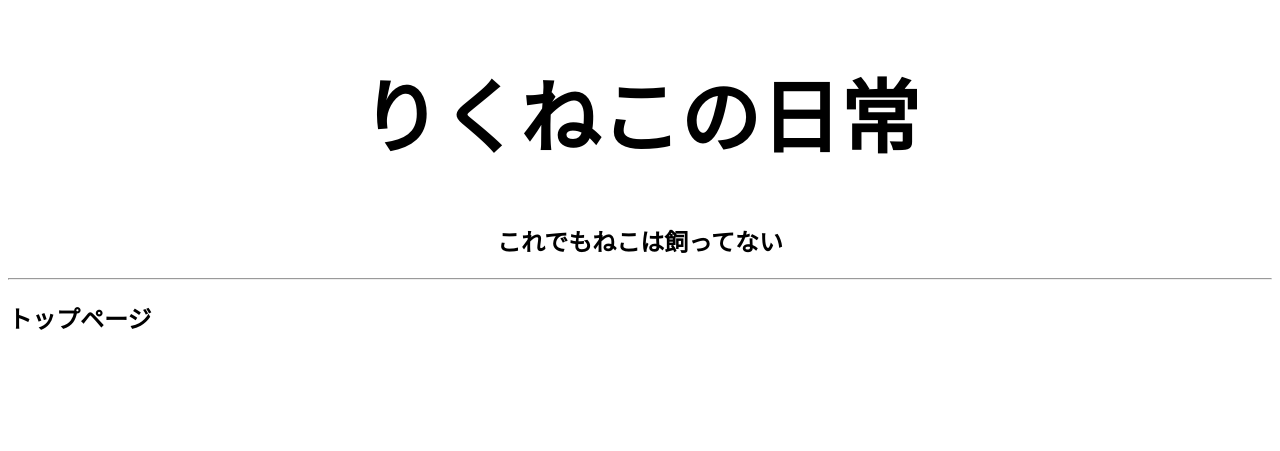
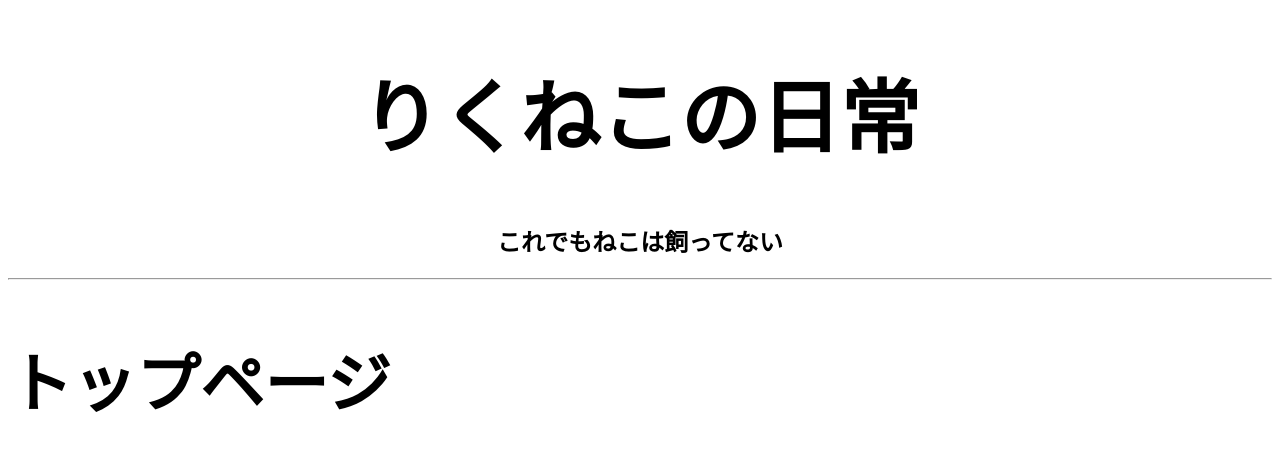
Before and after one commit to landcat222/landcat222.github.io, a Jekyll site: the page built from ja/index.md, in a window 1280 px wide. Shown: the top 451 px of the page. Built offline with Jekyll 4.4.1, drawn with Linux system fonts in a browser that asks for light colours.

Commit message:
Change size in page title
ページタイトルのサイズを4emに変更

```diff
--- a/css/style.css
+++ b/css/style.css
@@ -10,3 +10,7 @@ h1#site-title a {
     text-decoration: none;
     color: black;
 }
+
+h1#page-title {
+    font-size: 4em;
+}
```
